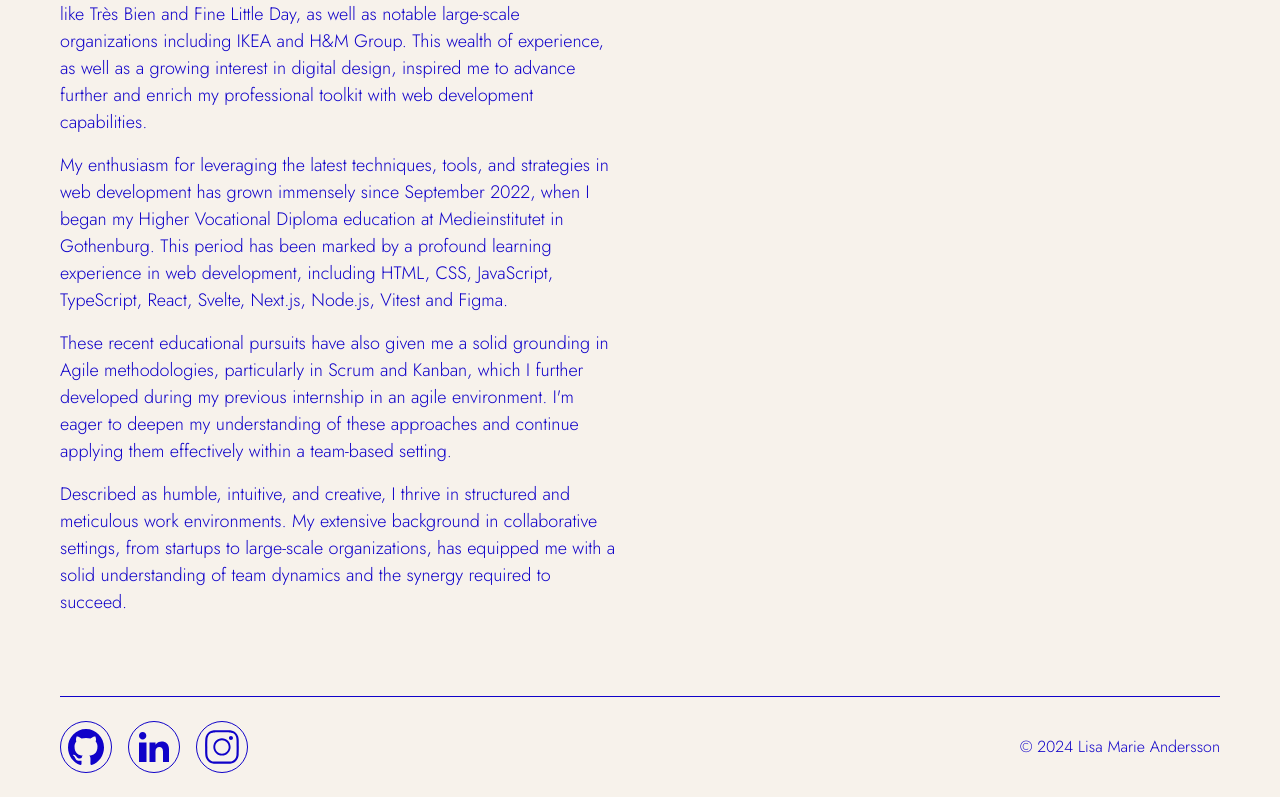
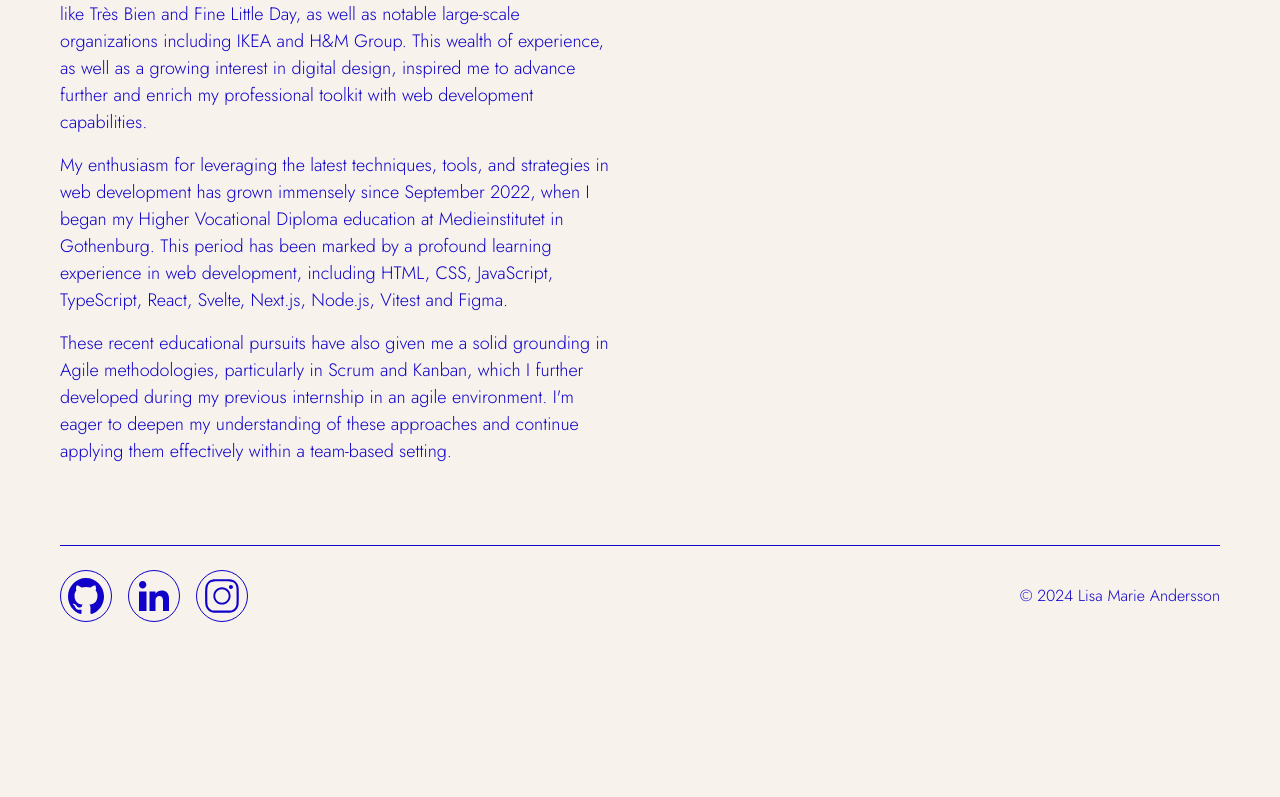
Before and after one commit to lisamarieandersson/showcase-pro, a React (Vite) app: page /about in a window 1280 px wide. Shown: the part 560-1357 px from the top of the page. After the commit the page ends 1206 px from the top, so only its background shows below. Built offline with nearby package versions, Linux system fonts and the light colour scheme.

Commit message:
make presentation shorter

```diff
--- a/src/components/presentation/Presentation.tsx
+++ b/src/components/presentation/Presentation.tsx
@@ -24,10 +24,10 @@ function Presentation() {
                 agile environment. I'm eager to deepen my understanding of these approaches and continue applying them effectively
                 within a team-based setting.</p>
 
-            <p className="presentation__text">Described as humble, intuitive, and creative, I thrive in structured
+            {/*   <p className="presentation__text">Described as humble, intuitive, and creative, I thrive in structured
                 and meticulous work environments. My extensive background in collaborative settings, from startups
                 to large-scale organizations, has equipped me with a solid understanding of team dynamics and the
-                synergy required to succeed.</p>
+                synergy required to succeed.</p> */}
         </div>
     )
 }
```
